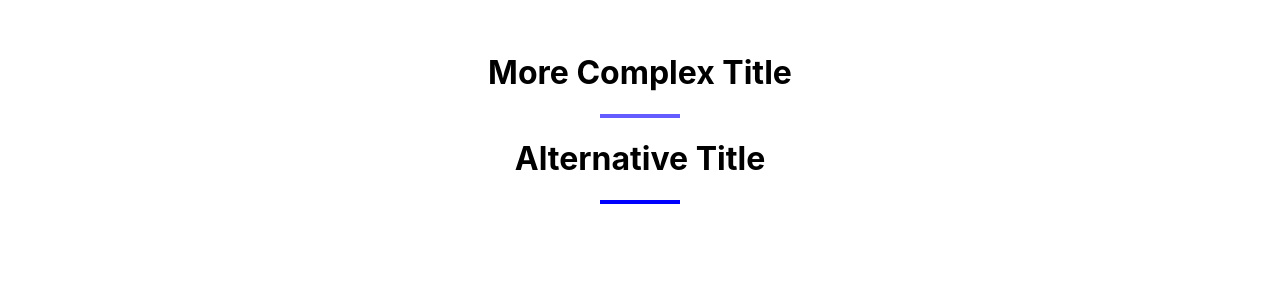
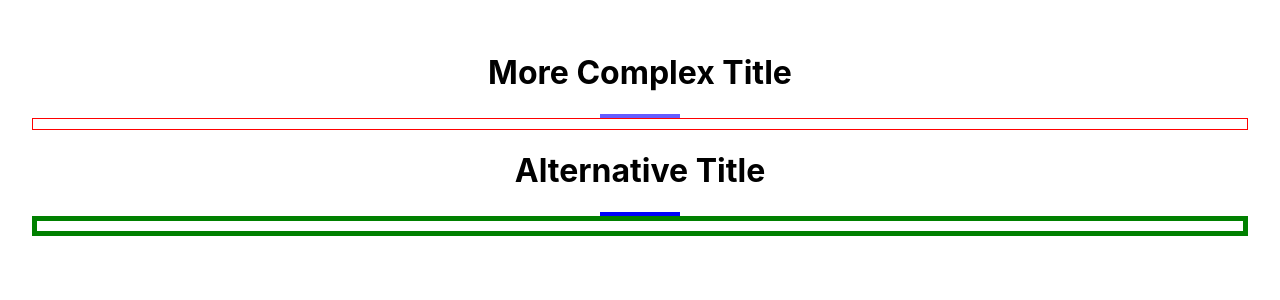
Before and after one commit to NicoleDreon/react-styled-components, a React (Create React App) app: page / in a window 1280 px wide. Shown: the top 300 px of the page. Built offline with nearby package versions, Linux system fonts and the light colour scheme.

Commit message:
add global style funciton to utils and use in alternative title

```diff
--- a/src/components/AlternativeTitle.js
+++ b/src/components/AlternativeTitle.js
@@ -1,12 +1,13 @@
 import React from 'react'
 import styled from 'styled-components'
-import {colors} from '../utils'
+import {colors, setupBorder} from '../utils'
 
 const ComplexTitle = ({title, className}) => {
   return (
     <div className={className}>
       <h1>{title}</h1>
       <div className="underline"></div>
+      <div className="box"></div>
     </div>
   )
 }
@@ -16,12 +17,16 @@ const Wrapper = styled(ComplexTitle)`
     text-transform: capitalize;
     text-align: center;
   }
-  div{
+  .underline{
     width: 5rem;
     height: .25rem;
     background: ${colors.primary};
     margin: 0 auto;
   }
+  .box {
+    height: 10px;
+    border: ${setupBorder({width:5, type:'solid', color:'green'})};
+  }
 `
 
 export default Wrapper
--- a/src/components/ComplexTitle.js
+++ b/src/components/ComplexTitle.js
@@ -6,6 +6,7 @@ const ComplexTitle = ({title}) => {
     <Wrapper>
       <h1>{title}</h1>
       <div className="underline"></div>
+      <div className="box"></div>
     </Wrapper>
   )
 }
@@ -15,12 +16,16 @@ const Wrapper = styled.div`
     text-transform: capitalize;
     text-align: center;
   }
-  div{
+  .underline{
     width: 5rem;
     height: .25rem;
     background: var(--primary);
     margin: 0 auto;
   }
+  .box {
+    height: 10px;
+    border: var(--mainBorder);
+  }
 `
 
 export default ComplexTitle
--- a/src/index.css
+++ b/src/index.css
@@ -1,5 +1,6 @@
 :root {
   --primary: #645cff;
+  --mainBorder: 1px solid red;
 }
 
 body {
--- a/src/utils.js
+++ b/src/utils.js
@@ -1,5 +1,7 @@
-
-
 export const colors = {
   primary: 'blue',
 }
+
+export const setupBorder = ({width, type='solid', color}) => {
+  return `${width}px ${type} ${color}`
+}
```
